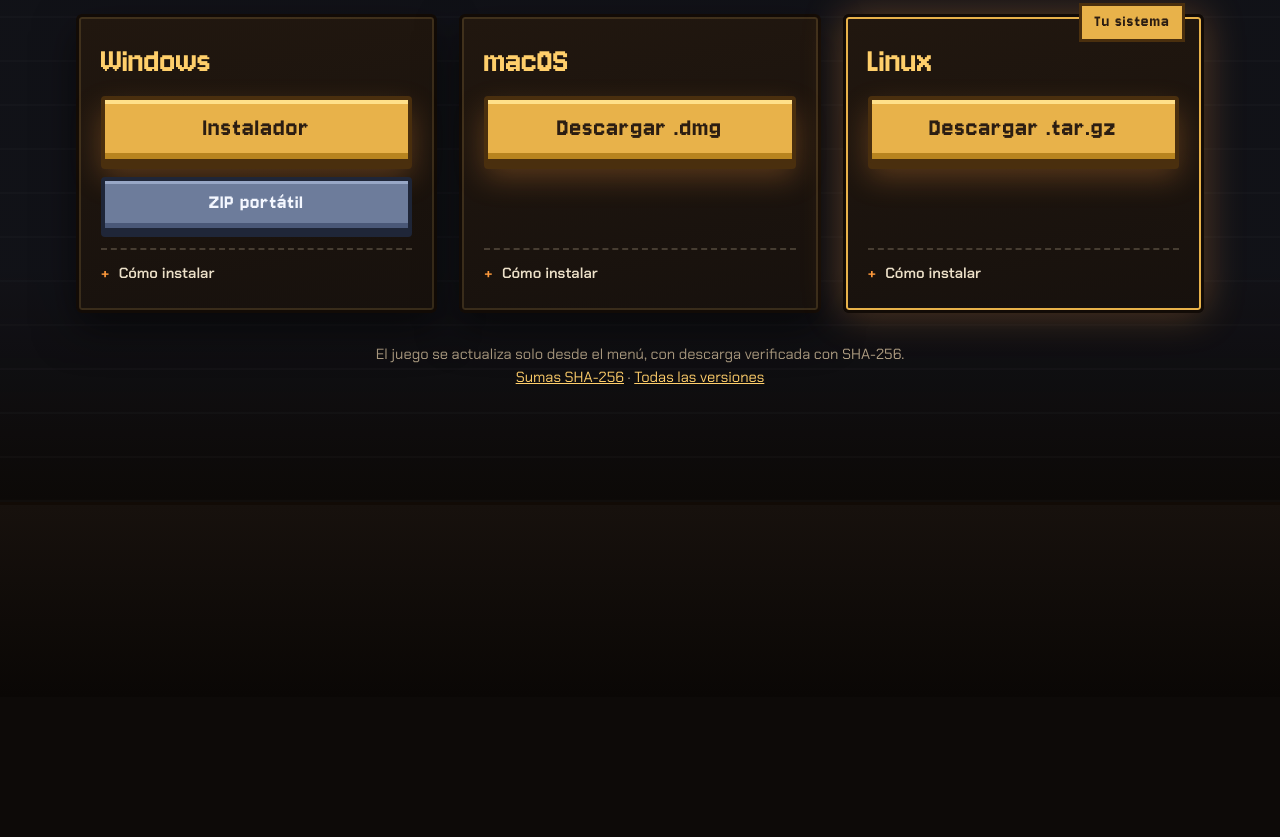
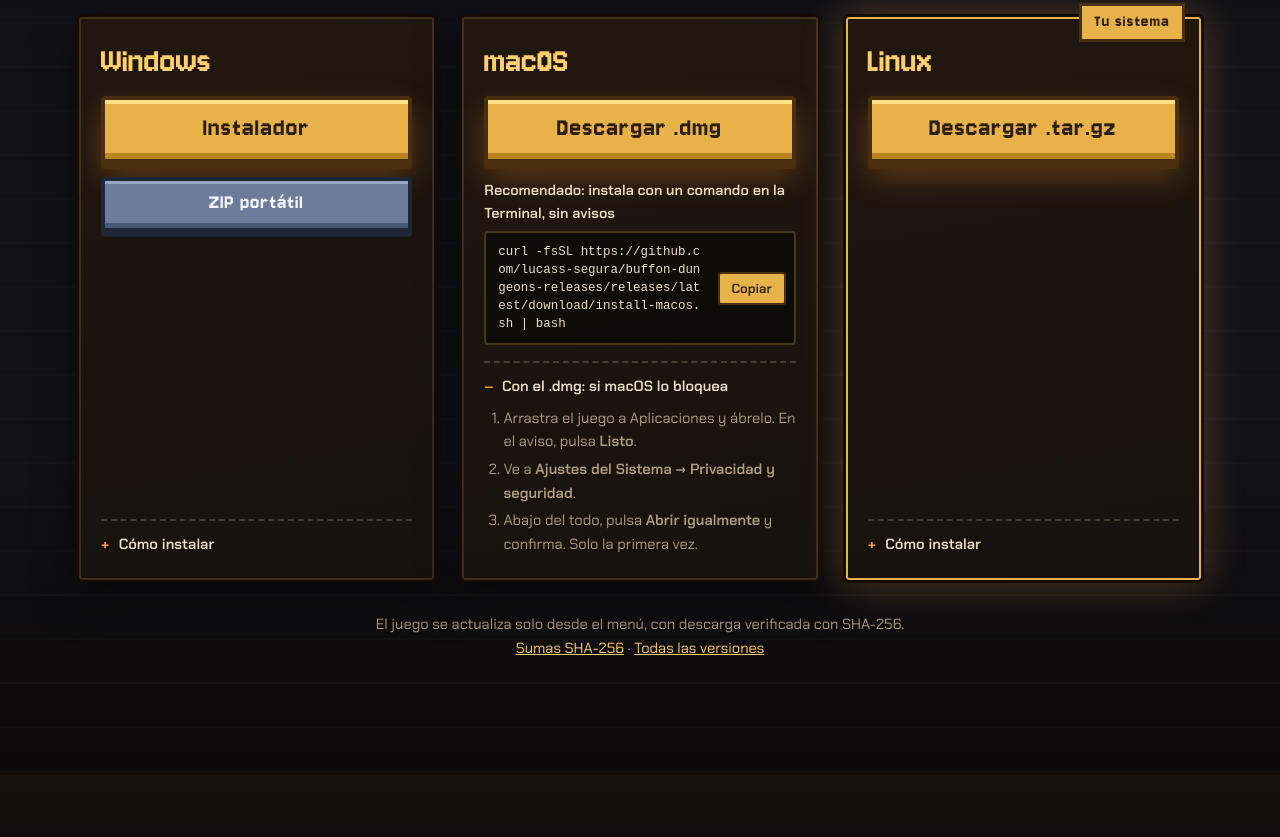
Before and after one commit to lucass-segura/buffon-dungeons-site, an Astro site: page / in a window 1280 px wide. Shown: the part 4212-5049 px from the top of the page. Before the commit the page ends 4909 px from the top, so only its background shows below. Built offline with nearby package versions, Linux system fonts and the light colour scheme; Astro itself is replaced by a stand-in of ours; no server answers.

Commit message:
feat(site): instalador de una línea y pasos de Abrir igualmente para macOS

```diff
--- a/src/lib/release.ts
+++ b/src/lib/release.ts
@@ -5,6 +5,8 @@ export const REPO = 'lucass-segura/buffon-dungeons-releases';
 export const API_URL = `https://api.github.com/repos/${REPO}/releases/latest`;
 export const LATEST_URL = `https://github.com/${REPO}/releases/latest`;
 export const ALL_RELEASES_URL = `https://github.com/${REPO}/releases`;
+/** One-line macOS install: curl downloads carry no quarantine flag, so Gatekeeper does not block the app. */
+export const MAC_INSTALL_CMD = `curl -fsSL ${LATEST_URL}/download/install-macos.sh | bash`;
 
 export type AssetKey = 'windowsSetup' | 'windowsZip' | 'macos' | 'linux' | 'sums';
 
--- a/src/pages/index.astro
+++ b/src/pages/index.astro
@@ -13,7 +13,7 @@ import strike from '../assets/shots/gm-pb-5-flight.png';
 import boss from '../assets/shots/gm-pb-13-boss-impact.png';
 import shop from '../assets/shots/gm-s1-shop-idle.png';
 import victory from '../assets/shots/gm-e2-victory.png';
-import { ALL_RELEASES_URL, fallbackInfo, fetchLatest, formatSize, metaLine } from '../lib/release';
+import { ALL_RELEASES_URL, MAC_INSTALL_CMD, fallbackInfo, fetchLatest, formatSize, metaLine } from '../lib/release';
 
 // Build-time resolution of the latest release. Any failure falls back to /releases/latest
 // links with no version or size, so the build never breaks because of the network.
@@ -253,9 +253,20 @@ const arrow = 'M8 2h4v8h4l-6 7-6-7h4z';
                 Descargar .dmg <small data-size="macos" hidden={!size('macos')}>{size('macos')}</small>
               </a>
             </div>
-            <details>
-              <summary>Cómo instalar</summary>
-              <p>Arrastra el juego a Aplicaciones. La primera vez: clic derecho → <strong>Abrir</strong>.</p>
+            <div class="cmd">
+              <p class="cmd__label">Recomendado: instala con un comando en la Terminal, sin avisos</p>
+              <div class="cmd__box">
+                <code id="mac-cmd">{MAC_INSTALL_CMD}</code>
+                <button class="cmd__copy" type="button" data-copy="#mac-cmd" aria-label="Copiar el comando">Copiar</button>
+              </div>
+            </div>
+            <details open>
+              <summary>Con el .dmg: si macOS lo bloquea</summary>
+              <ol class="steps">
+                <li>Arrastra el juego a Aplicaciones y ábrelo. En el aviso, pulsa <strong>Listo</strong>.</li>
+                <li>Ve a <strong>Ajustes del Sistema → Privacidad y seguridad</strong>.</li>
+                <li>Abajo del todo, pulsa <strong>Abrir igualmente</strong> y confirma. Solo la primera vez.</li>
+              </ol>
             </details>
           </article>
 
--- a/src/scripts/main.ts
+++ b/src/scripts/main.ts
@@ -122,3 +122,25 @@ if ('IntersectionObserver' in window) {
 } else {
   layers.forEach((el) => el.classList.add('on'));
 }
+
+// Copy buttons for install commands.
+$$<HTMLButtonElement>('[data-copy]').forEach((btn) => {
+  btn.addEventListener('click', async () => {
+    const text = $(btn.dataset.copy || '')?.textContent?.trim();
+    if (!text) return;
+    try {
+      await navigator.clipboard.writeText(text);
+      btn.textContent = '¡Copiado!';
+    } catch {
+      const range = document.createRange();
+      const target = $(btn.dataset.copy || '');
+      if (target) {
+        range.selectNodeContents(target);
+        window.getSelection()?.removeAllRanges();
+        window.getSelection()?.addRange(range);
+      }
+      btn.textContent = 'Selecciónalo y cópialo';
+    }
+    setTimeout(() => (btn.textContent = 'Copiar'), 2200);
+  });
+});
--- a/src/styles/global.css
+++ b/src/styles/global.css
@@ -819,3 +819,54 @@ main {
     background-image: var(--gate-s);
   }
 }
+/* ---------- macOS one-line install ---------- */
+.cmd__label {
+  margin: 0 0 6px;
+  color: var(--text);
+  font-size: 0.9rem;
+  font-weight: 600;
+}
+.cmd__box {
+  display: flex;
+  align-items: stretch;
+  gap: 8px;
+  padding: 8px;
+  background: rgba(0, 0, 0, 0.45);
+  border: 2px solid rgba(255, 207, 107, 0.22);
+  border-radius: 4px;
+}
+.plat .cmd__box code {
+  flex: 1;
+  min-width: 0;
+  padding: 2px 4px;
+  background: none;
+  font-size: 0.78rem;
+  line-height: 1.45;
+  word-break: break-all;
+  user-select: all;
+}
+.cmd__copy {
+  flex: none;
+  align-self: center;
+  padding: 6px 12px;
+  background: var(--gold);
+  color: var(--ink);
+  border: 2px solid #4a2f0e;
+  border-radius: 3px;
+  font: 700 0.82rem var(--font-body);
+  cursor: pointer;
+}
+.cmd__copy:hover {
+  filter: brightness(1.08);
+}
+.cmd__copy:focus-visible {
+  outline: 2px solid var(--torch-hi);
+  outline-offset: 2px;
+}
+.plat .steps {
+  margin: 8px 0 0;
+  padding-left: 1.3em;
+}
+.plat .steps li + li {
+  margin-top: 4px;
+}
```
